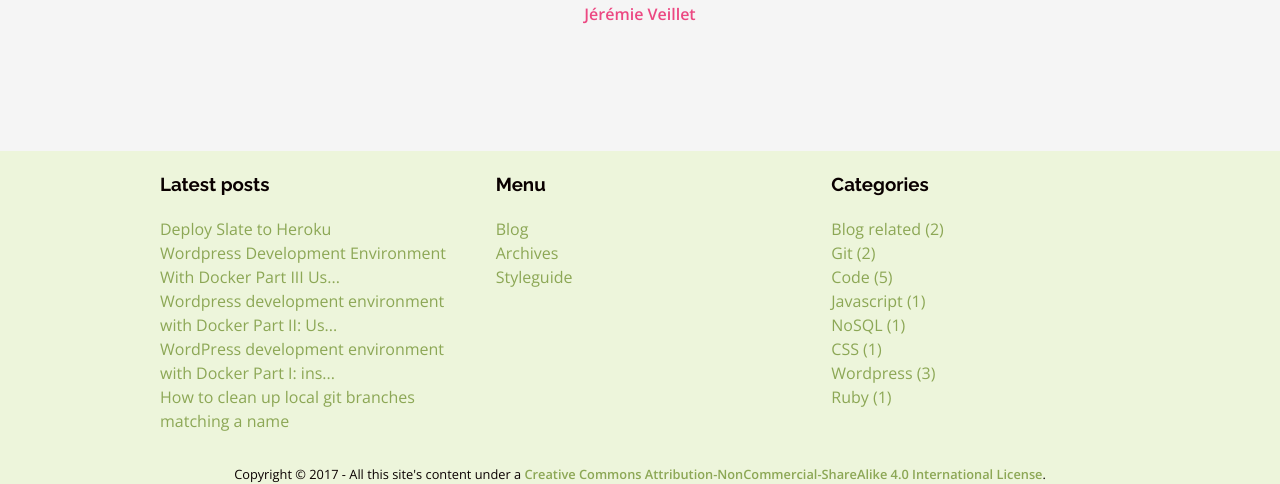
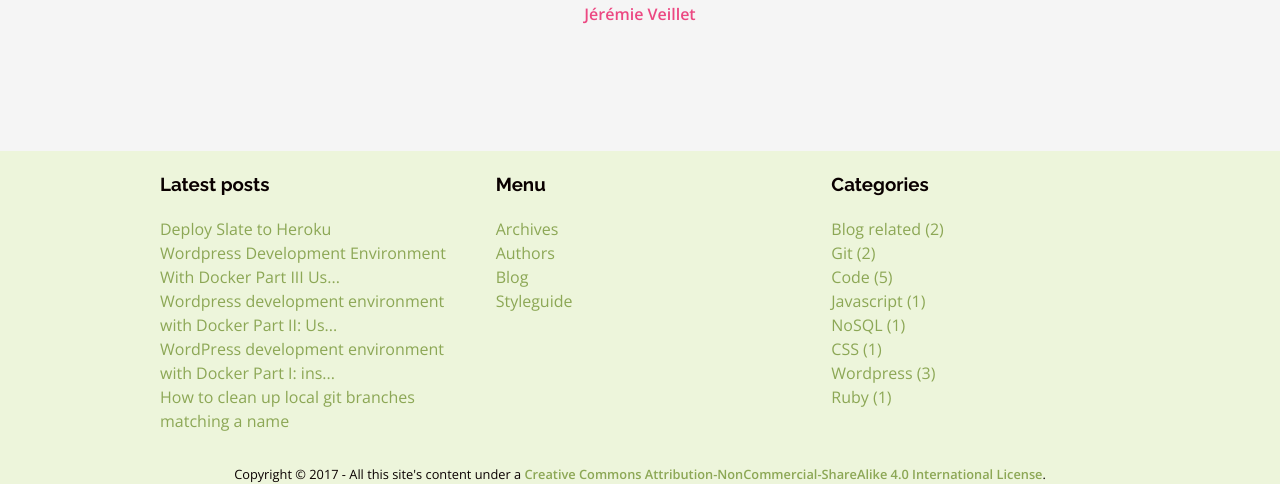
Before and after one commit to jveillet/jk-demainilpleut, a Jekyll site: the page built from author/index.html, in a window 1280 px wide, cut to the strip 416-900 px from the top of the page. Built offline with Jekyll 4.4.1, drawn with Linux system fonts in a browser that asks for light colours.

Commit message:
Add authors link into the footer

```diff
--- a/_includes/footer.html
+++ b/_includes/footer.html
@@ -13,8 +13,9 @@
       <div class="column third">
         <h3 class="black">Menu</h3>
         <ul>
+          <li><a href="/archives" class="footer-link">Archives</a></li>
+          <li><a href="/authors" class="footer-link">Authors</a></li>
           <li><a href="/" class="footer-link">Blog</a></li>
-          <li><a href="/archives" class="footer-link">Archives</a></li>
           <li><a href="/styleguide" class="footer-link">Styleguide</a></li>
         </ul>
       </div><!-- end of column -->
```
